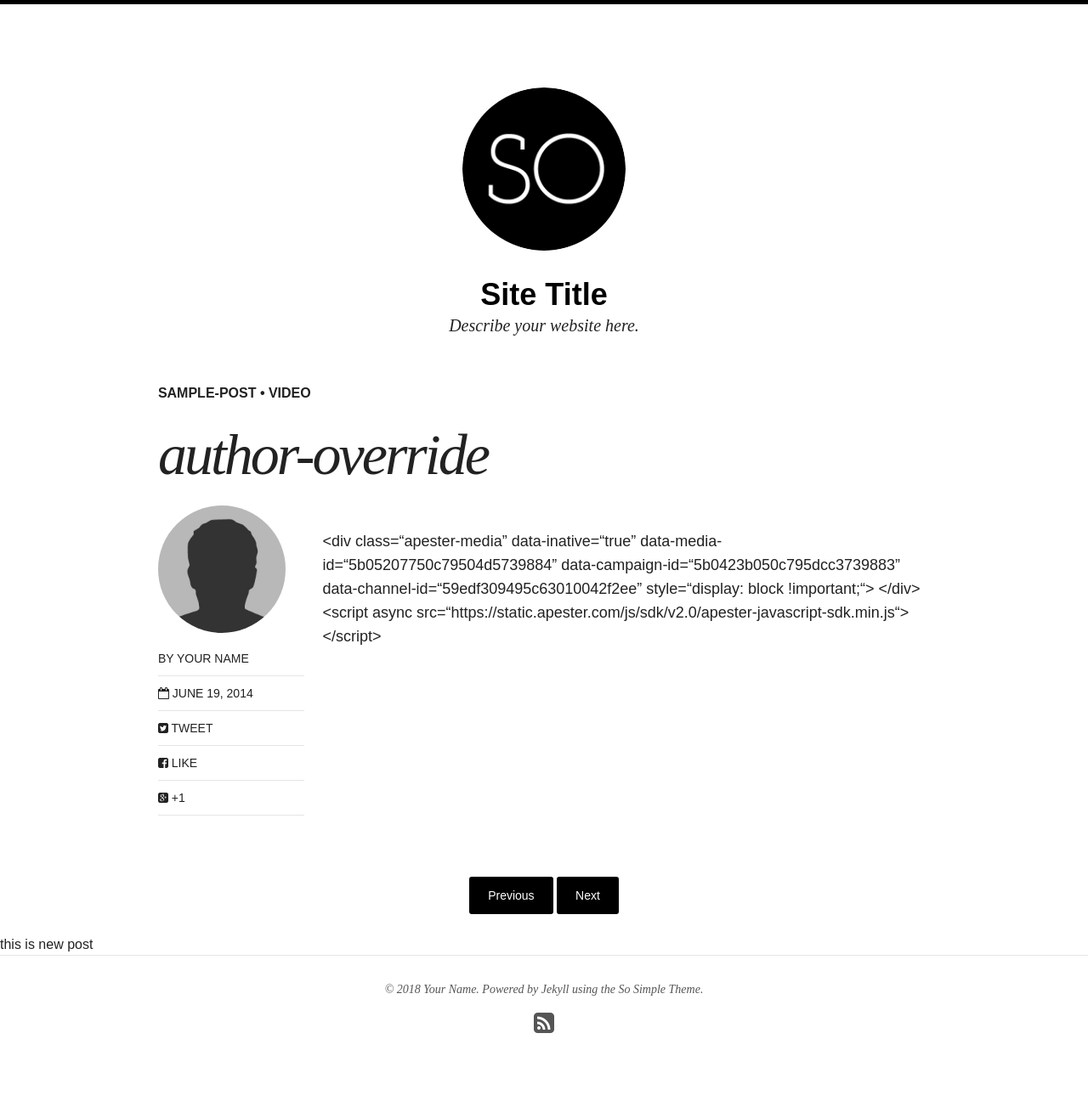
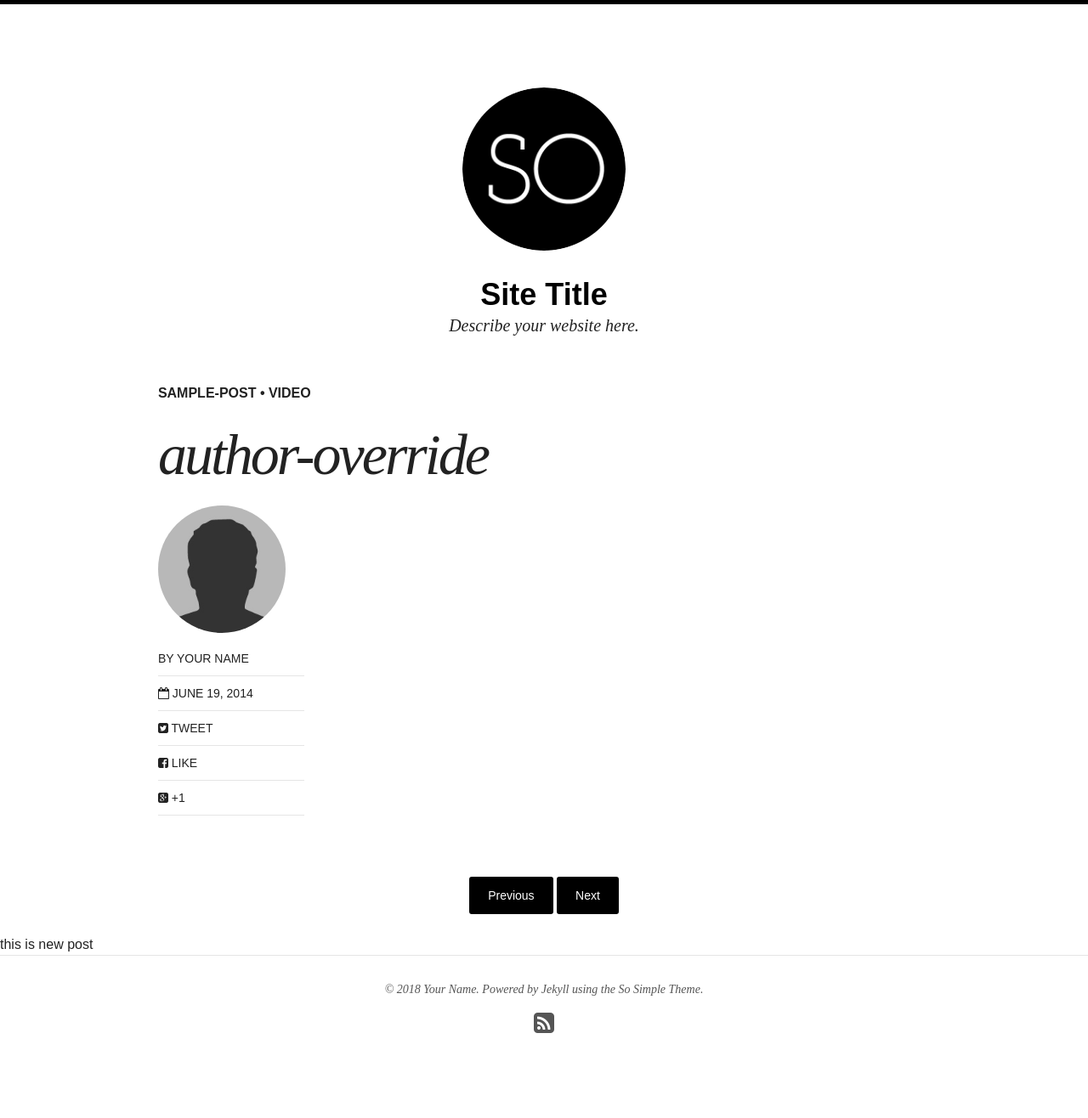
Before and after one commit to galdil/galdil.github.io, a Jekyll site: the page built from _posts/articles/2014-06-19-author-override.md, in a window 1280 px wide. Shown: the whole page at 85% size. Built offline with Jekyll 4.4.1, drawn with Linux system fonts in a browser that asks for light colours; nearby versions of some CDN libraries.

Commit message:
Update 2014-06-19-author-override.md

```diff
--- a/_posts/articles/2014-06-19-author-override.md
+++ b/_posts/articles/2014-06-19-author-override.md
@@ -8,9 +8,5 @@ comments: true
 share: true
 ---
 <br>
-<div class=“apester-media” data-inative=“true” data-media-id=“5b05207750c79504d5739884” data-campaign-id=“5b0423b050c795dcc3739883" data-channel-id=“59edf309495c63010042f2ee” style=“display: block !important;“>
-</div>
-<script async src=“https://static.apester.com/js/sdk/v2.0/apester-javascript-sdk.min.js“></script>
-<br>
 <div class="apester-media" data-inative="true" data-media-id="5b05207750c79504d5739884" data-campaign-id="5b0423b050c795dcc3739883" data-channel-id="59edf309495c63010042f2ee" style="display: block !important;"></div>
 <script async src="https://static.apester.com/js/sdk/v2.0/apester-javascript-sdk.min.js"></script>
```
